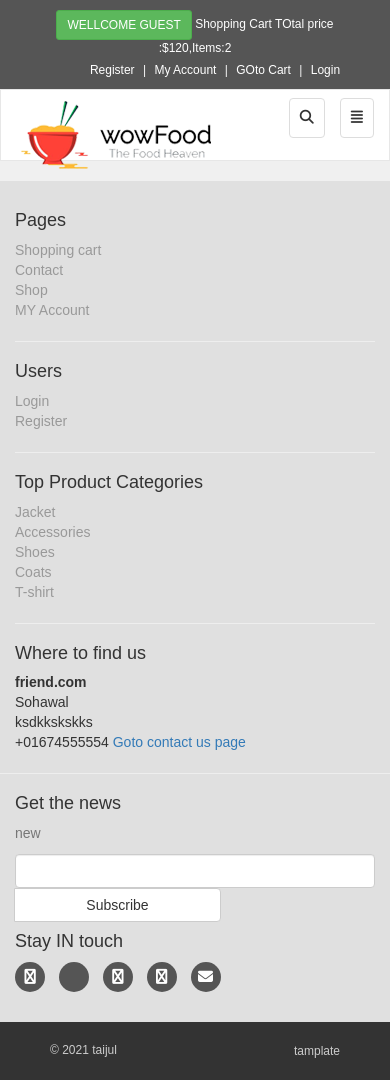
After one commit to taijul-mohim/Multivendor, a PHP site: page /shop.php in a window 390 px wide. The commit adds this page. Run offline with PHP 8.4, Linux system fonts and the light colour scheme; some libraries are stand-ins or nearby versions.

Commit message:
responsive problem solve

```diff
--- a/include/footer.php
+++ b/include/footer.php
@@ -0,0 +1,91 @@
+ <div  id="footer">
+     <div class="container">
+         <div class="row">
+
+             <div class="col-md-3 col-sm-6">
+              <h4>Pages</h4>
+              <ul>
+                  <li><a href="cart.php">Shopping cart</a></li>
+                  <li><a href="contact.php">Contact</a></li>
+                  <li><a href="shop.php">Shop</a></li>
+                  <li><a href="checkout.php">MY Account</a></li>
+              </ul>
+              <hr>
+              <h4>Users</h4>
+              <ul>
+                  <li><a href="checkout.php">Login</a></li>
+                  <li><a href="customer_registration.php">Register</a></li>
+              </ul>
+              <hr class="hidden-md hidden-lg hidden-sm">
+             </div>
+             <div class="col-md-3 col-sm-6">
+                 <h4>Top Product Categories</h4>
+                 <ul>
+                     <li><a href="">Jacket</a></li>
+                     <li><a href="">Accessories</a></li>
+                     <li><a href="">Shoes</a></li>
+                     <li><a href="">Coats</a></li>
+                     <li><a href="">T-shirt</a></li>
+                 </ul>
+                 <hr>
+             </div>
+             <div class="col-md-3 col-sm-6">
+              <h4>Where to find us</h4>
+              <p>
+                  <strong>
+                      friend.com</strong>
+                      <br>Sohawal
+                      <br>ksdkkskskks
+                      <br>+01674555554
+                  <a href="contact.php">Goto contact us page</a>
+              </p>
+             </div>
+              <hr class="hidden-md hidden-lg">
+
+              <div class="col-md-3 col-sm-6">
+         <h4>Get the news</h4>
+         <p class="text-muted">
+            new
+         </p>
+         <form action="">
+             <div class="input-group-btn">
+                 <input type="text" name="email" class="form-control">
+                 <span class="input-group-btn">
+                     <input type="text" class="btn btn-default" value="Subscribe" >
+
+                 </span>
+             </div>
+         </form>
+         <h4>Stay IN touch</h4>
+         <p class="social">
+             <a href="#"><i class="fa fa-facebook"></i></a>
+             <a href="#"><i class="fa fa-twiter"></i></a>
+             <a href="#"><i class="fa fa-instagram"></i></a>
+             <a href="#"><i class="fa fa-google-plus"></i></a>
+             <a href="#"><i class="fa fa-envelope"></i></a>
+         </p>
+              </div>
+         </div>
+     </div>
+ </div>
+
+
+ <!-- copyright section -->
+ <div  id="copyright">
+  <div class="container">
+      <div class="col-md-6">
+          <p class="pull-left">
+            &copy; 2021 taijul
+          </p>
+      </div>
+      <div class="col-md-6">
+          <p class="pull-right">
+           tamplate
+          </p>
+      </div>
+  </div>
+
+
+
+
+ </div>
--- /dev/null
+++ b/shop.php
@@ -0,0 +1,137 @@
+<!DOCTYPE html>
+<html lang="en">
+
+<head>
+    <meta charset="UTF-8">
+    <meta http-equiv="X-UA-Compatible" content="IE=edge">
+    <meta name="viewport" content="width=device-width, initial-scale=1.0">
+    <title>E commarce</title>
+    <!-- //Latest compiled and minified CSS -->
+    <link rel="stylesheet" href="https://maxcdn.bootstrapcdn.com/bootstrap/3.4.0/css/bootstrap.min.css">
+    <link rel="stylesheet" href="https://cdnjs.cloudflare.com/ajax/libs/font-awesome/6.1.1/css/all.min.css"
+        integrity="sha512-KfkfwYDsLkIlwQp6LFnl8zNdLGxu9YAA1QvwINks4PhcElQSvqcyVLLD9aMhXd13uQjoXtEKNosOWaZqXgel0g=="
+        crossorigin="anonymous" referrerpolicy="no-referrer" />
+    <link rel="stylesheet" href="styles/style.css">
+</head>
+
+<body>
+    <div id="top">
+        <!--top bar  -->
+        <div class="container">
+            <div class="col-md-6 offer">
+                <a href="#" class="btn btn-success btn-sm">Wellcome Guest</a>
+                <a href="#">Shopping Cart TOtal price :$120,Items:2</a>
+            </div>
+            <div class="col-md-6">
+                <ul class="menu">
+                    <li><a href="customer_register.php">Register</a></li>
+                    <li><a href="checkout.php">My Account</a></li>
+                    <li><a href="cart.php">GOto Cart</a></li>
+                    <li><a href="login.php">Login</li>
+
+                </ul>
+            </div>
+        </div>
+    </div>
+    <!--end top  -->
+    <!-- navbar -->
+    <div class="header">
+        <div class="navbar navbar-default" id='navbar'>
+            <div class="container">
+                <div class="navbar-header">
+                    <a href="index.php" class="navbar-brand">
+                        <img src="images/logo.png " alt="teehosting" height="40px" class="hidden-xs thumble">
+                        <img src="images/logo.png " alt="teehosting" class="visible-xs">
+                    </a>
+                    <button type="button" class="navbar-toggle" data-toggle="collapse" data-target="#navigation">
+                        <span class="sr-only">Toggle Navigation</span>
+                        <i class="fa fa-align-justify"></i>
+
+                    </button>
+                    <button type="button" class="navbar-toggle" data-toggle="collapse" data-target="#search">
+                        <span class="sr-only">Toggle Navigation</span>
+                        <i class="fa fa-search"></i>
+
+                    </button>
+                    <!-- <button type="button" class="navbar-toggle" data-toggle="navbar-toggle" data-target="#search">
+                        <span class="sr-only"></span>
+                        <i class="fa fa-search"></i>
+                    </button> -->
+                </div>
+                <!-- menu -->
+                <div class="navbar-collapse collapse " id="navigation">
+                    <!-- start nav -->
+                    <div class="padding-nav">
+                        <ul class="nav navbar-nav navbar-left">
+                            <li class="active"><a href="index.php">Home</a></li>
+                            <li><a href="shop.php">Shop</a></li>
+                            <li><a href="checkout.php">My Account</a></li>
+                            <li><a href="cart.php">Shopping Cart</a></li>
+                            <li><a href="about.php">About Us</a></li>
+                            <li><a href="services.php">Services</a></li>
+                            <li><a href="contactus.php">Contact us</a></li>
+
+
+                        </ul>
+                    </div>
+                    <!-- end nav -->
+
+
+                    <!-- search -->
+                    <a href="cart.php" class="btn btn-primary navbar-btn right">
+                        <i class="fa fa-shopping-cart "></i>
+                        <span>4 Items In cart</span>
+                    </a>
+
+                    <div class="navbar-collapse collapse-right">
+                        <button class="btn navbar-btn btn-primary" type="button" data-toggle="collapse"
+                            data-target="#search">
+                            <span class="sr-only"> Toggle search</span>
+                            <i class="fa fa-search"></i>
+
+                        </button>
+                    </div>
+                    <div class="collapse clearfix" id="search">
+
+                        <form class="navbar-form" method="get" action="result.php">
+                            <div class="input-group">
+                                <input type="text" name="user_query" placeholder="search" class="form-control"
+                                    required="">
+                                <span class="input-group-btn">
+
+
+                                    <button type="submit" value="Search" name="search" class="btn btn-primary">
+                                        <i class="fa fa-search "></i>
+                                    </button>
+                                </span>
+                            </div>
+                        </form>
+                    </div>
+                </div>
+            </div>
+        </div>
+    </div>
+    <!-- nav bar end -->
+
+
+
+
+
+
+
+    <?php  include("include/footer.php");  ?>
+
+    <!-- Optional JavaScript; choose one of the two! -->
+
+    <!-- Option 1: jQuery and Bootstrap Bundle (includes Popper) -->
+    <script src="https://cdn.jsdelivr.net/npm/jquery@3.5.1/dist/jquery.slim.min.js" integrity="sha384-DfXdz2htPH0lsSSs5nCTpuj/zy4C+OGpamoFVy38MVBnE+IbbVYUew+OrCXaRkfj" crossorigin="anonymous"></script>
+    <script src="https://cdn.jsdelivr.net/npm/bootstrap@4.6.1/dist/js/bootstrap.bundle.min.js" integrity="sha384-fQybjgWLrvvRgtW6bFlB7jaZrFsaBXjsOMm/tB9LTS58ONXgqbR9W8oWht/amnpF" crossorigin="anonymous"></script>
+
+    <!-- Option 2: Separate Popper and Bootstrap JS -->
+    <!--
+    <script src="https://cdn.jsdelivr.net/npm/jquery@3.5.1/dist/jquery.slim.min.js" integrity="sha384-DfXdz2htPH0lsSSs5nCTpuj/zy4C+OGpamoFVy38MVBnE+IbbVYUew+OrCXaRkfj" crossorigin="anonymous"></script>
+    <script src="https://cdn.jsdelivr.net/npm/popper.js@1.16.1/dist/umd/popper.min.js" integrity="sha384-9/reFTGAW83EW2RDu2S0VKaIzap3H66lZH81PoYlFhbGU+6BZp6G7niu735Sk7lN" crossorigin="anonymous"></script>
+    <script src="https://cdn.jsdelivr.net/npm/bootstrap@4.6.1/dist/js/bootstrap.min.js" integrity="sha384-VHvPCCyXqtD5DqJeNxl2dtTyhF78xXNXdkwX1CZeRusQfRKp+tA7hAShOK/B/fQ2" crossorigin="anonymous"></script>
+    -->
+  </body>
+</html>
--- a/styles/style.css
+++ b/styles/style.css
@@ -184,3 +184,48 @@ font-weight: 300;
 #content .product .text .buttons .btn{
     margin-bottom:10px ;
 }
+
+
+
+#footer{
+    background: #e0e0e0;
+    padding: 20px 0;
+
+}
+#footer ul{
+    padding-left: 0;
+    list-style: none;
+}
+#footer ul a{
+    color: #999999;
+    padding: 20px 0;
+}
+#footer .social{
+    text-align: left;
+}
+#footer .social a{
+margin: 0 10px 0 0;
+color: #fff;
+display: inline-block;
+width: 30px;
+height: 30px;
+border-radius: 15px;
+line-height: 30px;
+font-size: 15px;
+text-align: center;
+transform: all 0.2s ease-out;
+vertical-align: bottom;
+background-color: #555555;
+}
+
+
+
+#copyright{
+    background: #333;
+    color: #ccc;
+    padding: 20px;
+    font-size: 12px;
+}
+#copyright p{
+    margin: 0  ;
+}
```
Also changed, not shown: index.php (+9 -3 lines), new.php (+32 -9 lines).
